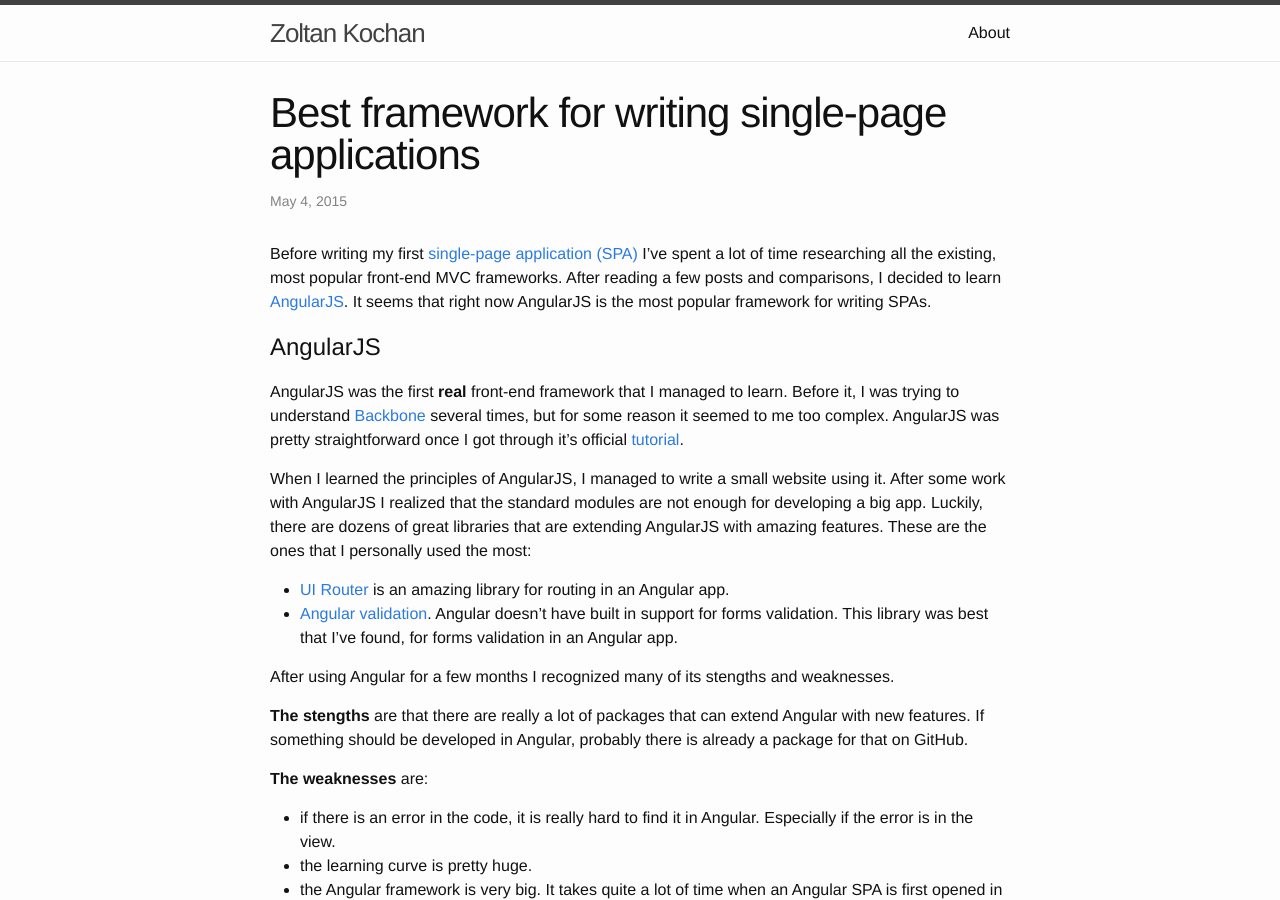
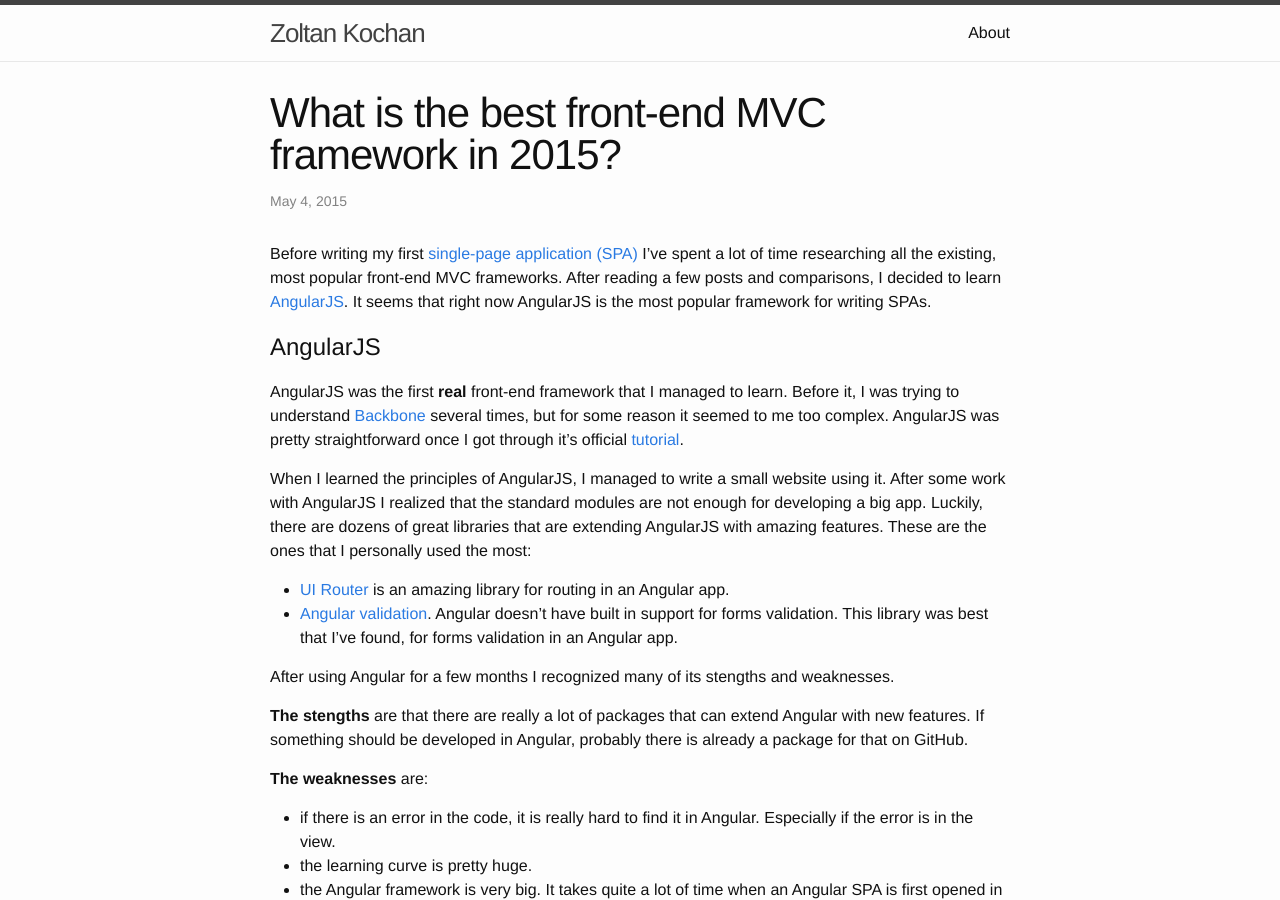
Before and after one commit to zkochan/zkochan.github.io, a Jekyll site: the page built from _posts/2015-05-04-best-front-end-mvc-framework-in-2015.markdown, in a window 1280 px wide and 900 px high. Built offline with Jekyll 4.4.1, drawn with Linux system fonts in a browser that asks for light colours; comment, search, counter and statistics services are not loaded.

Commit message:
MVC framework article renamed

```diff
--- a/_posts/2015-05-04-best-spa-framework.markdown
+++ b/_posts/2015-05-04-best-front-end-mvc-framework-in-2015.markdown
@@ -1,8 +1,8 @@
 ---
 layout: post
-title:  "Best framework for writing single-page applications"
+title:  "What is the best front-end MVC framework in 2015?"
 date:   2015-05-04 18:27:00
-categories: single-page-app
+categories: mvc
 comments: true
 ---
 
```
